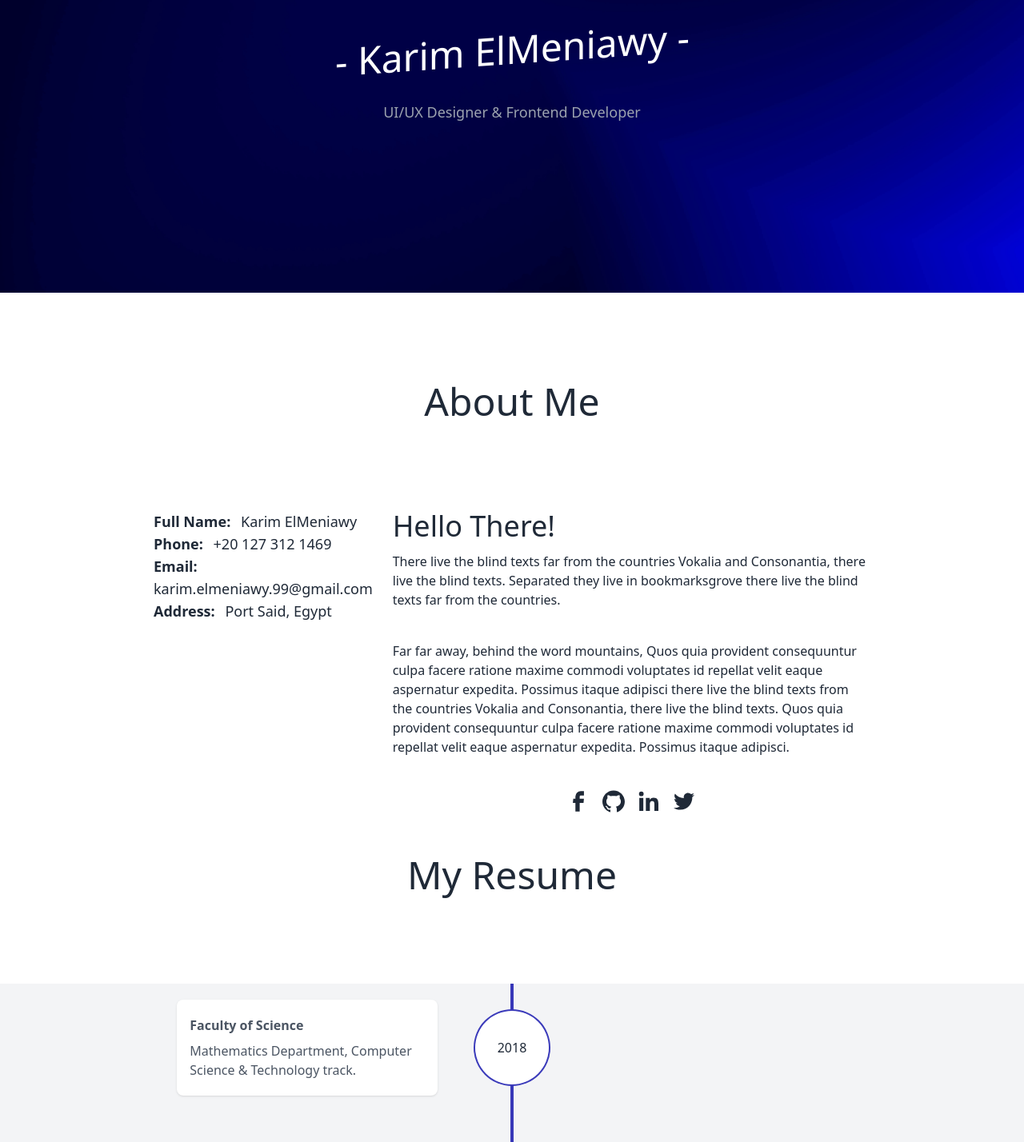
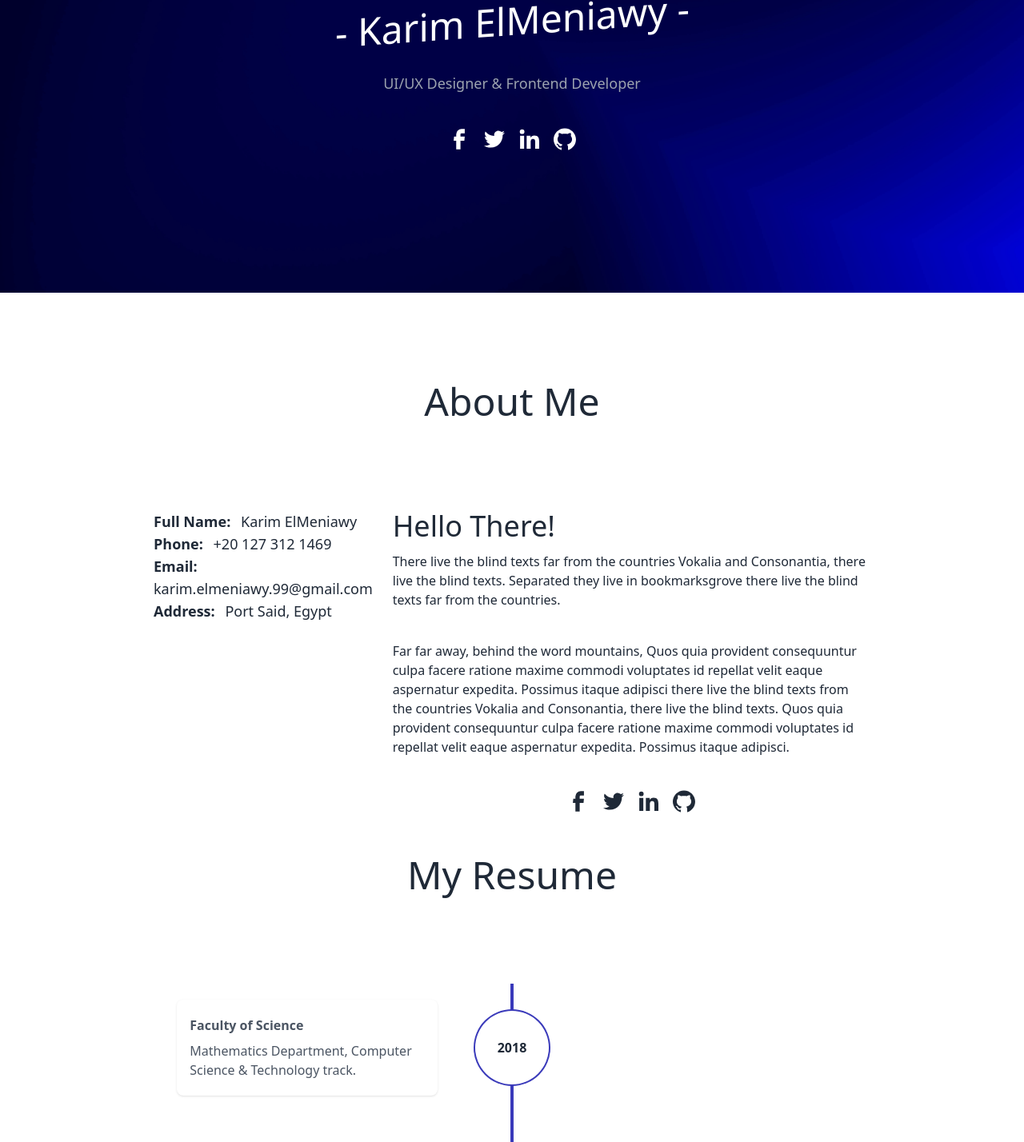
Before and after one commit to KMeniawy/My-Portofolio, a React (Vite) app: page / in a window 1280 px wide. Shown: the part 434-1862 px from the top of the page at 80% size. Built offline with nearby package versions, Linux system fonts and the light colour scheme; what tailwindcss-animatecss would draw is missing.

Commit message:
header icons + icons order

```diff
--- /dev/null
+++ b/src/assets/Icons/Social/FacebookDark.jsx
@@ -0,0 +1,14 @@
+import * as React from "react";
+
+function FacebookDark(props) {
+  return (
+    <svg fill="none" viewBox="0 0 24 24" height="2em" width="2em" {...props}>
+      <path
+        fill="white"
+        d="M9.198 21.5h4v-8.01h3.604l.396-3.98h-4V7.5a1 1 0 011-1h3v-4h-3a5 5 0 00-5 5v2.01h-2l-.396 3.98h2.396v8.01z"
+      />
+    </svg>
+  );
+}
+
+export default FacebookDark;
--- /dev/null
+++ b/src/assets/Icons/Social/GithubDark.jsx
@@ -0,0 +1,17 @@
+import * as React from "react";
+
+function GithubDark(props) {
+  return (
+    <svg
+    viewBox="0 0 1024 1024"
+    fill="white"
+    height="2em"
+    width="2em"
+    {...props}
+  >
+    <path d="M511.6 76.3C264.3 76.2 64 276.4 64 523.5 64 718.9 189.3 885 363.8 946c23.5 5.9 19.9-10.8 19.9-22.2v-77.5c-135.7 15.9-141.2-73.9-150.3-88.9C215 726 171.5 718 184.5 703c30.9-15.9 62.4 4 98.9 57.9 26.4 39.1 77.9 32.5 104 26 5.7-23.5 17.9-44.5 34.7-60.8-140.6-25.2-199.2-111-199.2-213 0-49.5 16.3-95 48.3-131.7-20.4-60.5 1.9-112.3 4.9-120 58.1-5.2 118.5 41.6 123.2 45.3 33-8.9 70.7-13.6 112.9-13.6 42.4 0 80.2 4.9 113.5 13.9 11.3-8.6 67.3-48.8 121.3-43.9 2.9 7.7 24.7 58.3 5.5 118 32.4 36.8 48.9 82.7 48.9 132.3 0 102.2-59 188.1-200 212.9a127.5 127.5 0 0138.1 91v112.5c.8 9 0 17.9 15 17.9 177.1-59.7 304.6-227 304.6-424.1 0-247.2-200.4-447.3-447.5-447.3z" />
+  </svg>
+  );
+}
+
+export default GithubDark;
--- /dev/null
+++ b/src/assets/Icons/Social/LinkedinDark.jsx
@@ -0,0 +1,18 @@
+import * as React from "react";
+
+function LinkedinDark(props) {
+  return (
+    <svg
+      viewBox="0 0 24 24"
+      fill="white"
+      height="2em"
+      width="2em"
+      {...props}
+    >
+      <path d="M7.170999999999999 5.009 A2.188 2.188 0 0 1 4.983 7.197000000000001 A2.188 2.188 0 0 1 2.7949999999999995 5.009 A2.188 2.188 0 0 1 7.170999999999999 5.009 z" />
+      <path d="M9.237 8.855v12.139h3.769v-6.003c0-1.584.298-3.118 2.262-3.118 1.937 0 1.961 1.811 1.961 3.218v5.904H21v-6.657c0-3.27-.704-5.783-4.526-5.783-1.835 0-3.065 1.007-3.568 1.96h-.051v-1.66H9.237zm-6.142 0H6.87v12.139H3.095z" />
+    </svg>
+  );
+}
+
+export default LinkedinDark;
--- /dev/null
+++ b/src/assets/Icons/Social/TwitterDark.jsx
@@ -0,0 +1,17 @@
+import * as React from "react";
+
+function TwitterDark(props) {
+  return (
+    <svg
+      viewBox="0 0 1024 1024"
+      fill="white"
+      height="2em"
+      width="2em"
+      {...props}
+    >
+      <path d="M928 254.3c-30.6 13.2-63.9 22.7-98.2 26.4a170.1 170.1 0 0075-94 336.64 336.64 0 01-108.2 41.2A170.1 170.1 0 00672 174c-94.5 0-170.5 76.6-170.5 170.6 0 13.2 1.6 26.4 4.2 39.1-141.5-7.4-267.7-75-351.6-178.5a169.32 169.32 0 00-23.2 86.1c0 59.2 30.1 111.4 76 142.1a172 172 0 01-77.1-21.7v2.1c0 82.9 58.6 151.6 136.7 167.4a180.6 180.6 0 01-44.9 5.8c-11.1 0-21.6-1.1-32.2-2.6C211 652 273.9 701.1 348.8 702.7c-58.6 45.9-132 72.9-211.7 72.9-14.3 0-27.5-.5-41.2-2.1C171.5 822 261.2 850 357.8 850 671.4 850 843 590.2 843 364.7c0-7.4 0-14.8-.5-22.2 33.2-24.3 62.3-54.4 85.5-88.2z" />
+    </svg>
+  );
+}
+
+export default TwitterDark;
--- a/src/components/About.jsx
+++ b/src/components/About.jsx
@@ -51,8 +51,8 @@ const About = () => {
               </a>
             </li>
             <li>
-              <a href="https://github.com/KMeniawy">
-                <Github/>
+              <a href="https://twitter.com/Karim_Elmeniawy">
+                <Twitter/>
               </a>
             </li>
             <li>
@@ -61,8 +61,8 @@ const About = () => {
               </a>
             </li>
             <li>
-              <a href="https://dribbble.com/Kimzo99">
-                <Twitter/>
+              <a href="https://github.com/KMeniawy">
+                <Github/>
               </a>
             </li>
           </ul>
--- a/src/components/Header.jsx
+++ b/src/components/Header.jsx
@@ -3,11 +3,15 @@ import React from "react";
 import { heroData } from "../data";
 
 const Header = () => {
-  const {name,title,hero,avatar} =  heroData;
+  const { name, title, hero, avatar, FacebookDark, TwitterDark, GithubDark, LinkedinDark } =
+    heroData;
   return (
-    <div className="bg-cover h-[100vh] flex justify-center items-center flex-col " style={{
-      backgroundImage: `url(${hero})`
-    }}>
+    <div
+      className="bg-cover h-[100vh] flex justify-center items-center flex-col "
+      style={{
+        backgroundImage: `url(${hero})`,
+      }}
+    >
       <img
         src={avatar}
         className="rounded-full bg-center w-52 "
@@ -17,32 +21,32 @@ const Header = () => {
       <h1 className="text-5xl text-white -skew-y-[4deg] mt-10 mx-auto">
         - {name} -
       </h1>
-      <p className="mt-10 text-lg text-gray-400"
+      <p
+        className="mt-10 text-lg text-gray-400"
         data-aos="fade-up"
-        data-aos-delay="800">
+        data-aos-delay="800"
+      >
         {title}
       </p>
-      <ul
-        data-aos="fade-up"
-        data-aos-delay="100">
+      <ul className="flex mt-10 gap-3 justify-center"  data-aos="fade-up" data-aos-delay="100">
         <li>
-          <a href="#">
-            <i className=""></i>
+          <a href="https://www.facebook.com/Kimoooo3" className="active:border-none">
+            <FacebookDark/>
           </a>
         </li>
         <li>
-          <a href="#">
-            <i className=""></i>
+          <a href="https://twitter.com/Karim_Elmeniawy">
+            <TwitterDark/>
           </a>
         </li>
         <li>
-          <a href="#">
-            <i className=""></i>
+          <a href="https://www.linkedin.com/in/karim-el-meniawy-a3036a1ba/">
+            <LinkedinDark/>
           </a>
         </li>
         <li>
-          <a href="#">
-            <i className=""></i>
+          <a href="https://github.com/KMeniawy">
+            <GithubDark/>
           </a>
         </li>
       </ul>
--- a/src/components/Resume.jsx
+++ b/src/components/Resume.jsx
@@ -11,7 +11,7 @@ const Resume = () => {
         href="https://cdnjs.cloudflare.com/ajax/libs/font-awesome/5.14.0/css/all.min.css"
         integrity="sha512-1PKOgIY59xJ8Co8+NE6FZ+LOAZKjy+KY8iq0G4B3CyeY6wYHN3yt9PW0XpSriVlkMXe40PTKnXrLnZ9+fkDaog=="
       />
-      <div className="min-h-screen bg-gray-100">
+      <div className="min-h-screen bg-white">
         <div className="min-h-screen flex justify-center">
           <div className="w-2/3 mx-auto">
             <div className="flex flex-row w-full" >
@@ -31,7 +31,7 @@ const Resume = () => {
               <div className="w-1/5  flex justify-center">
                 <div className="relative flex h-full w-1 bg-[#0000a6c5] items-center justify-center">
                   <div className="absolute flex flex-col justify-center h-24 w-24 rounded-full border-2 border-[#0000a6c5] leading-none text-center z-10 bg-white font-thin ">
-                    <div data-aos="fade" data-aos-delay="300">{point1[1]}</div>
+                    <div data-aos="fade" data-aos-delay="300" className="font-bold">{point1[1]}</div>
                   </div>
                 </div>
               </div>
@@ -42,7 +42,7 @@ const Resume = () => {
               <div className="w-1/5  flex justify-center">
                 <div className="relative flex h-full w-1 bg-[#0000a6c5] items-center justify-center">
                   <div className="absolute flex flex-col justify-center h-24 w-24 rounded-full border-2 border-[#0000a6c5] leading-none text-center z-10 bg-white font-thin">
-                    <div data-aos="fade" data-aos-delay="300">{point2[1]}</div>
+                    <div data-aos="fade" data-aos-delay="300" className="font-bold">{point2[1]}</div>
                   </div>
                 </div>
               </div>
@@ -73,7 +73,7 @@ const Resume = () => {
               <div className="w-1/5  flex justify-center">
                 <div className="relative flex h-full w-1 bg-[#0000a6c5] items-center justify-center">
                   <div className="absolute flex flex-col justify-center h-24 w-24 rounded-full border-2 border-[#0000a6c5] leading-none text-center z-10 bg-white font-thin">
-                    <div data-aos="fade" data-aos-delay="300">{point3[1]}</div>
+                    <div data-aos="fade" data-aos-delay="300" className="font-bold">{point3[1]}</div>
                   </div>
                 </div>
               </div>
@@ -84,7 +84,7 @@ const Resume = () => {
               <div className="w-1/5  flex justify-center">
                 <div className="relative flex h-full w-1 bg-[#0000a6c5] items-center justify-center">
                   <div className="absolute flex flex-col justify-center h-24 w-24 rounded-full border-2 border-[#0000a6c5] leading-none text-center z-10 bg-white font-thin">
-                    <div data-aos="fade" data-aos-delay="300">{point4[1]}</div>
+                    <div data-aos="fade" data-aos-delay="300" className="font-bold">{point4[1]}</div>
                   </div>
                 </div>
               </div>
@@ -115,7 +115,7 @@ const Resume = () => {
               <div className="w-1/5  flex justify-center">
                 <div className="relative flex h-full w-1 bg-[#0000a6c5] items-center justify-center">
                   <div className="absolute flex flex-col justify-center h-24 w-24 rounded-full border-2 border-[#0000a6c5] leading-none text-center z-10 bg-white font-thin">
-                    <div data-aos="fade" data-aos-delay="300">{point5[1]}</div>
+                    <div data-aos="fade" data-aos-delay="300" className="font-bold">{point5[1]}</div>
                   </div>
                 </div>
               </div>
@@ -133,7 +133,7 @@ const Resume = () => {
               <div className="w-1/5  flex justify-center">
                 <div className="relative flex h-full w-1  justify-center">
                   <div className="absolute flex flex-col justify-center h-24 w-24 rounded-full border-2 border-[#0000a6c5] leading-none text-center z-10 bg-white font-thin" >
-                    <div data-aos="fade" data-aos-delay="300">{point6[0]}</div>
+                    <div data-aos="fade" data-aos-delay="300" className="font-bold">{point6[0]}</div>
                   </div>
                 </div>
               </div>
```
Also changed, not shown: src/data.js (+8 -4 lines).
